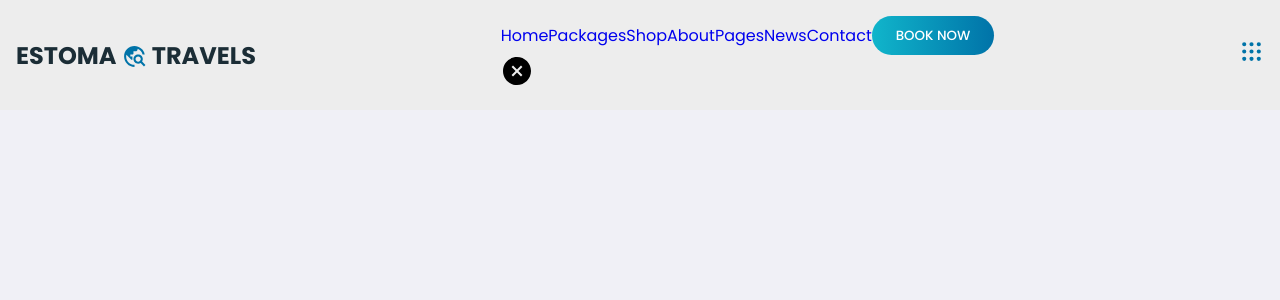
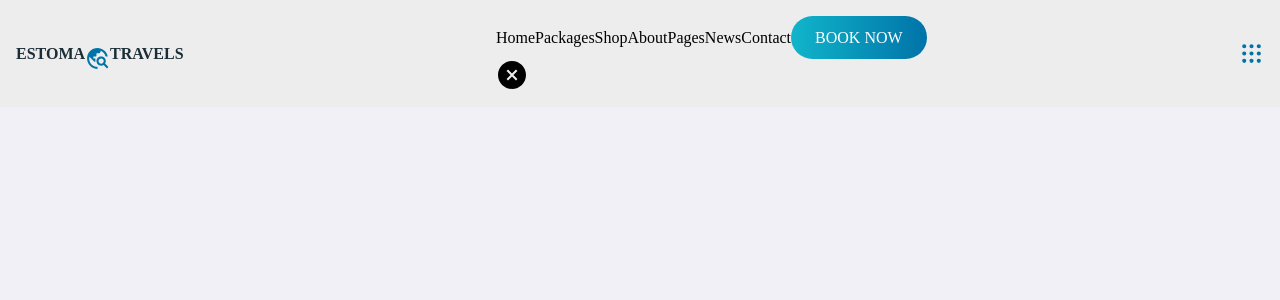
Before and after one commit to EstherUduma/estoma, a React (Create React App) app: page / in a window 1280 px wide. Shown: the top 300 px of the page. Built offline with nearby package versions, Linux system fonts and the light colour scheme.

Commit message:
configuring tailwind

```diff
--- a/package.json
+++ b/package.json
@@ -35,5 +35,8 @@
       "last 1 firefox version",
       "last 1 safari version"
     ]
+  },
+  "devDependencies": {
+    "tailwindcss": "^3.4.10"
   }
 }
--- a/src/App.css
+++ b/src/App.css
@@ -1,21 +1,27 @@
-@import url('https://fonts.googleapis.com/css2?family=Poppins:ital,wght@0,100;0,200;0,300;0,400;0,500;0,600;0,700;0,800;0,900;1,100;1,200;1,300;1,400;1,500;1,600;1,700;1,800;1,900&display=swap');
+@import "tailwindcss/base";
+@import "tailwindcss/components";
+@import "tailwindcss/utilities";
+@import url("https://fonts.googleapis.com/css2?family=Poppins:ital,wght@0,100;0,200;0,300;0,400;0,500;0,600;0,700;0,800;0,900;1,100;1,200;1,300;1,400;1,500;1,600;1,700;1,800;1,900&display=swap");
 
 * {
   padding: 0;
   margin: 0;
   box-sizing: border-box;
-    font-family: 'Poppins', 'sans-serif';
+  font-family: "Poppins", "sans-serif";
 }
-
 
 /* Colors and Styling */
 :root {
   --PrimaryColor: hsl(199, 100%, 33%);
   --SecondaryColor: hsl(187, 85%, 43%);
-    --gradientColor: linear-gradient(to right, hsl(187, 85%, 43%), hsl(199, 100%, 33%));
+  --gradientColor: linear-gradient(
+    to right,
+    hsl(187, 85%, 43%),
+    hsl(199, 100%, 33%)
+  );
   --whiteColor: hsl(0, 0%, 100%);
   --blackColor: hsl(201, 33%, 16%);
-    --textColor: hsl(240, 4%,  30%);
+  --textColor: hsl(240, 4%, 30%);
   --whiteColorDeam: hsl(0, 0%, 93%);
   --greyText: rgb(190, 190, 190);
   --inputColor: rgb(239, 239, 239);
@@ -55,7 +61,7 @@ li {
 }
 
 .btn {
-    padding: .6rem 1.5rem;
+  padding: 0.6rem 1.5rem;
   background: var(--gradientColor);
   border-radius: 3rem;
   border: none;
@@ -72,7 +78,8 @@ li {
   background: var(--SecondaryColor);
 }
 
-img, video {
+img,
+video {
   width: 100%;
   height: auto;
 }
--- a/src/Components/Navbar/Navbar.jsx
+++ b/src/Components/Navbar/Navbar.jsx
@@ -1,70 +1,78 @@
 import React from "react";
-import './navbar.css'
-import { AiFillCloseCircle } from 'react-icons/ai';
-import { MdOutlineTravelExplore } from 'react-icons/md';
+import "./navbar.css";
+import { AiFillCloseCircle } from "react-icons/ai";
+import { MdOutlineTravelExplore } from "react-icons/md";
 import { TbGridDots } from "react-icons/tb";
 
 const Navbar = () => {
   return (
     <section className="navBarSection">
       <header className="header flex">
-
         {/* logo */}
         <div className="logoDiv">
-                    <a href="#" className="logo flex">
-                        <h1>ESTOMA <MdOutlineTravelExplore className="icon" /> TRAVELS </h1>
+          <a href="#" className="logo hidden">
+            <h1 className="flex items-center text-xl">
+              ESTOMA <MdOutlineTravelExplore className="icon" /> TRAVELS{" "}
+            </h1>
           </a>
         </div>
 
         {/* navBar */}
         <div className="navBar">
           <ul className="navLists flex">
-
             <li className="navItem">
-                            <a href="#" className="navLink">Home</a>
+              <a href="#" className="navLink">
+                Home
+              </a>
             </li>
-
             <li className="navItem">
-                            <a href="#" className="navLink">Packages</a>
+              <a href="#" className="navLink">
+                Packages
+              </a>
             </li>
-
             <li className="navItem">
-                            <a href="#" className="navLink">Shop</a>
+              <a href="#" className="navLink">
+                Shop
+              </a>
             </li>
-
             <li className="navItem">
-                            <a href="#" className="navLink">About</a>
+              <a href="#" className="navLink">
+                About
+              </a>
             </li>
-
             <li className="navItem">
-                            <a href="#" className="navLink">Pages</a>
+              <a href="#" className="navLink">
+                Pages
+              </a>
             </li>
-
             <li className="navItem">
-                            <a href="#" className="navLink">News</a>
+              <a href="#" className="navLink">
+                News
+              </a>
             </li>
-
             <li className="navItem">
-                            <a href="#" className="navLink">Contact</a>
+              <a href="#" className="navLink">
+                Contact
+              </a>
             </li>
-
-                        <button className='btn'>
+            <button className="btn">
               <a href="#">BOOK NOW</a>
             </button>
           </ul>
 
-                    <div className="closeNavbar">
-                        <AiFillCloseCircle className='icon' />
+          {/* Close Button */}
+          <div className="lg:hidden block closeNavbar">
+            <AiFillCloseCircle className="icon" />
           </div>
         </div>
 
-                <div className="toggleNavbar">
-                    <TbGridDots className="icon"/>
+        {/* Toggle Button */}
+        <div className="lg:hidden block toggleNavbar">
+          <TbGridDots className="icon" />
         </div>
-
       </header>
     </section>
-    )
-}
+  );
+};
 
-export default Navbar
+export default Navbar;
--- /dev/null
+++ b/tailwind.config.js
@@ -0,0 +1,8 @@
+/** @type {import('tailwindcss').Config} */
+module.exports = {
+  content: ["./src/**/*.{html,js}"],
+  theme: {
+    extend: {},
+  },
+  plugins: [],
+};
```
Also changed, not shown: 1 other file (tests, documents, lock files or other folders). Lines whose indentation alone changed are shown as unchanged.
